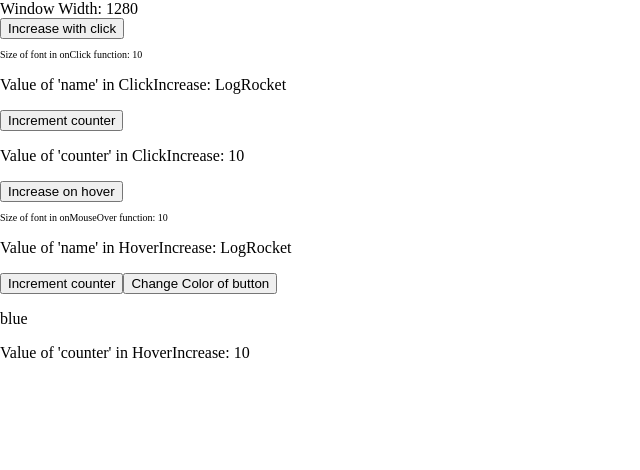
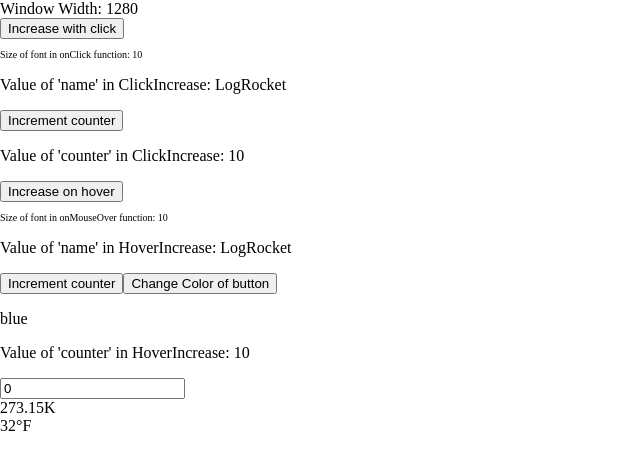
Before and after one commit to Asikni/snackbar-others, a React (Create React App) app: page / in a window 1280 px wide. Shown: the top 470 px of the page, without its empty margins (0-640 px from the left). Built offline with nearby package versions, Linux system fonts and the light colour scheme.

Commit message:
code updated

```diff
--- a/src/App.jsx
+++ b/src/App.jsx
@@ -9,7 +9,7 @@ import Book from "./pages/Book";
 import WindowSizeList from "./Hooks/useEffect";
 import ClickIncrease from "./components/ClickIncrease";
 import HoverIncrease from "./components/HoverIncrease";
-
+import Temperature from "./components/Temp";
 function App() {
   return (
     // link is anchor tag underneath, href k badle to
@@ -28,6 +28,7 @@ function App() {
         <WindowSizeList />
         <ClickIncrease />
         <HoverIncrease />
+        <Temperature />
         <Routes>
           <Route path="/Home" element={<Home />} />
           <Route path="/books" element={<BookList />} />
--- /dev/null
+++ b/src/components/Temp.jsx
@@ -0,0 +1,24 @@
+import { useState } from "react";
+
+function Input(props) {
+  const [value, setValue] = useState(0);
+
+  return (
+    <>
+      <input value={value} onChange={(e) => setValue(e.target.value)} />
+      {props.renderKelvin({ value:  (273.15 + value) })}
+      {props.renderFahrenheit({ value: (value * 9) / 5 + 32 })}
+    </>
+  );
+}
+
+export default function Temperature() {
+  return (
+    <Input
+      renderKelvin={({ value }) => <div className="temp">{value}K</div>}  //renderKelvin is a function which outputs <div></div>
+      //and this function is the renderprop here which is then passed to the input function above
+      //so normally we dont pass functions as props thats y its called render props.
+      renderFahrenheit={({ value }) => <div className="temp">{value}°F</div>}
+    />
+  );
+}
```
